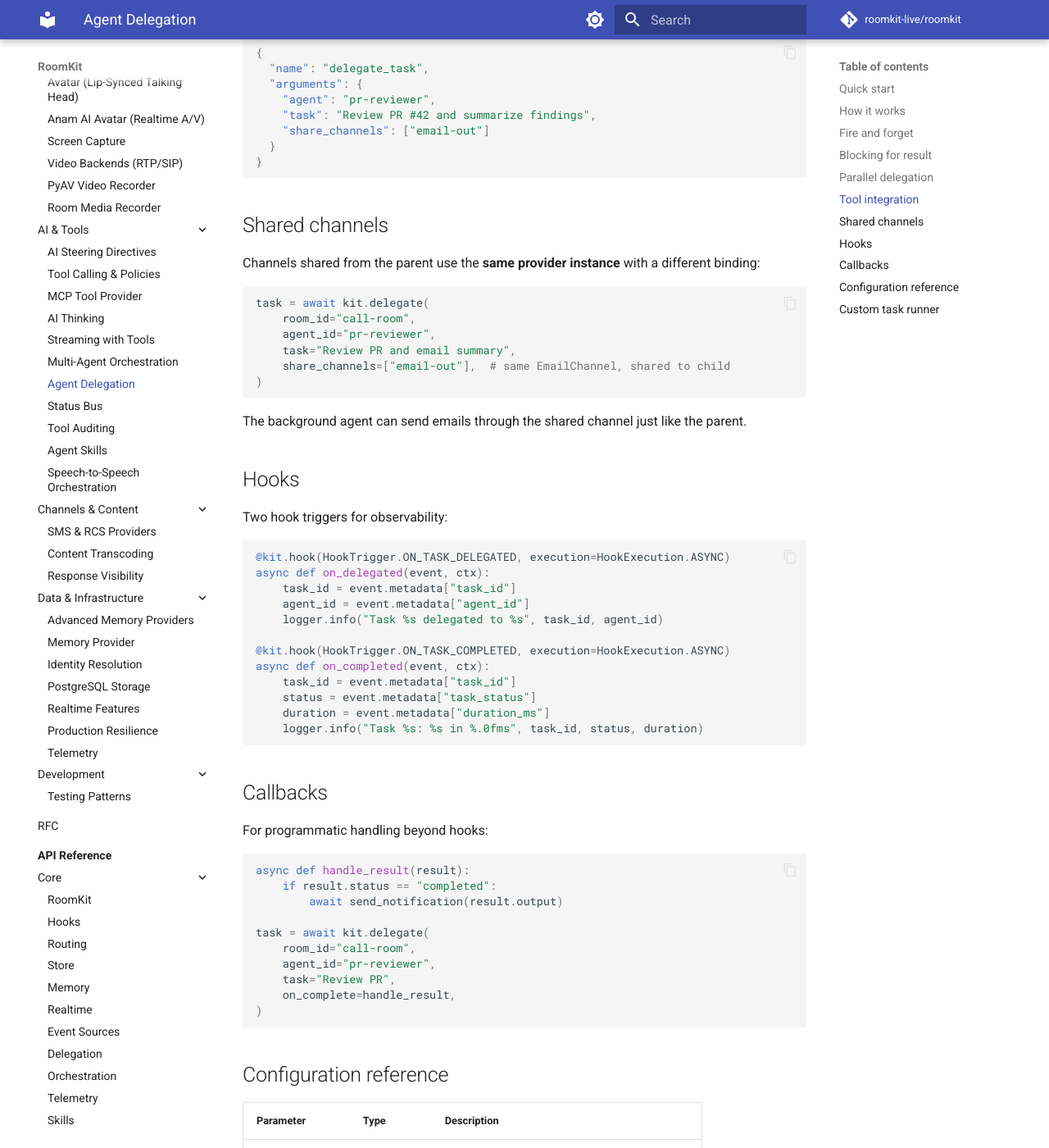
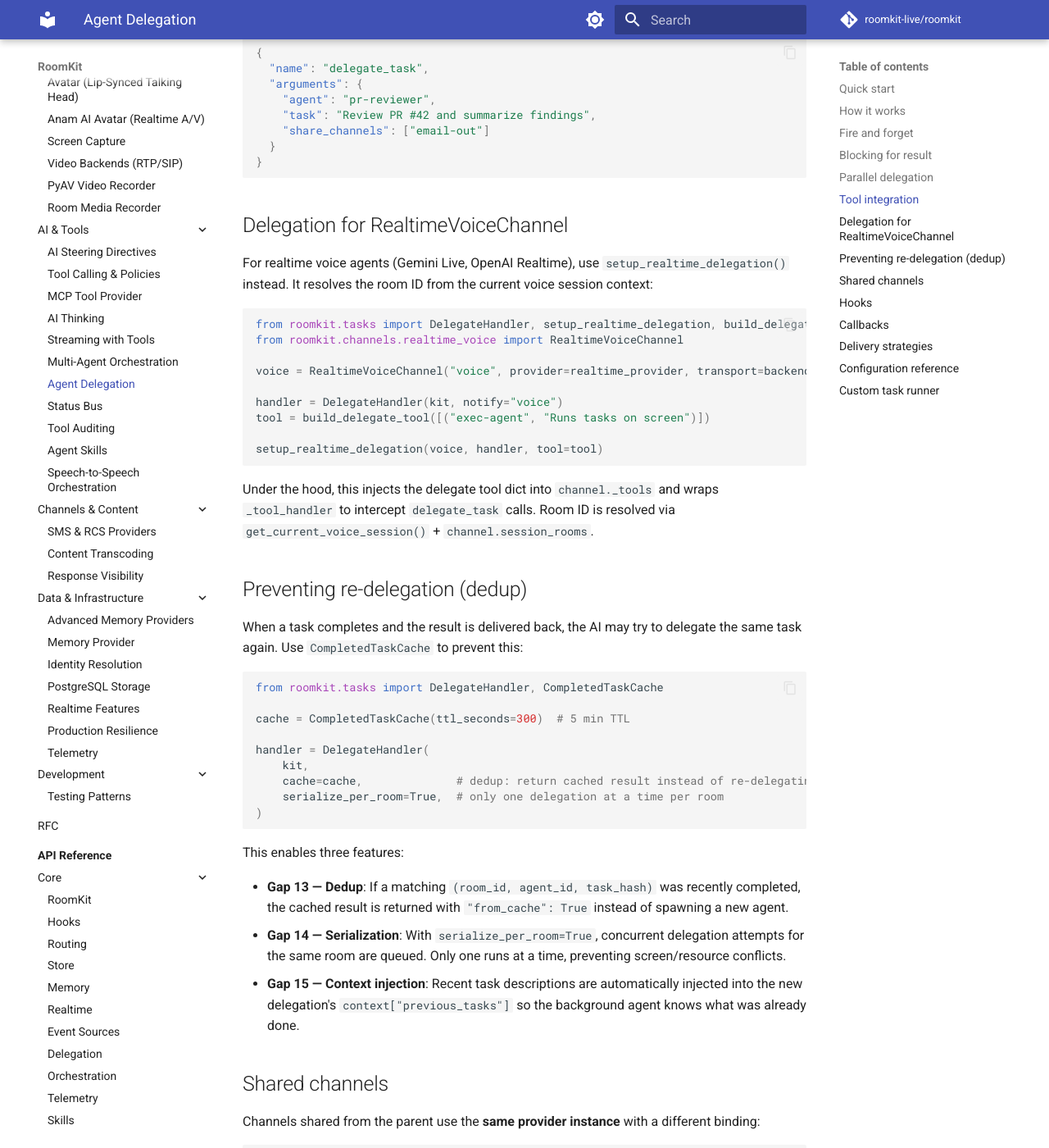
Before and after one commit to roomkit-live/roomkit-docs, an MkDocs documentation site: the page built from docs/guides/agent-delegation.md, in a window 1280 px wide and 1400 px high, scrolled down 2623 px. Shown: the whole window at 82% size. Built offline with MkDocs 1.6.1 and Material for MkDocs 9.7.7, drawn with Linux system fonts in a browser that asks for light colours; comment, search, counter and statistics services are not loaded; some of the changed text lies outside the part shown.

Commit message:
docs: update delegation, realtime voice, vision, and screen tools guides
Add setup_realtime_delegation, CompletedTaskCache, delivery strategies,
realtime vision integration, keyboard layout support, and Gemini schema
cleaning documentation.

Co-Authored-By: Claude Opus 4.6 (1M context) <noreply@anthropic.com>

````diff
--- a/docs/guides/agent-delegation.md
+++ b/docs/guides/agent-delegation.md
@@ -128,6 +128,46 @@ The AI will see a `delegate_task` tool and can call it naturally:
 }
 ```
 
+## Delegation for RealtimeVoiceChannel
+
+For realtime voice agents (Gemini Live, OpenAI Realtime), use `setup_realtime_delegation()` instead. It resolves the room ID from the current voice session context:
+
+```python
+from roomkit.tasks import DelegateHandler, setup_realtime_delegation, build_delegate_tool
+from roomkit.channels.realtime_voice import RealtimeVoiceChannel
+
+voice = RealtimeVoiceChannel("voice", provider=realtime_provider, transport=backend)
+
+handler = DelegateHandler(kit, notify="voice")
+tool = build_delegate_tool([("exec-agent", "Runs tasks on screen")])
+
+setup_realtime_delegation(voice, handler, tool=tool)
+```
+
+Under the hood, this injects the delegate tool dict into `channel._tools` and wraps `_tool_handler` to intercept `delegate_task` calls. Room ID is resolved via `get_current_voice_session()` + `channel.session_rooms`.
+
+## Preventing re-delegation (dedup)
+
+When a task completes and the result is delivered back, the AI may try to delegate the same task again. Use `CompletedTaskCache` to prevent this:
+
+```python
+from roomkit.tasks import DelegateHandler, CompletedTaskCache
+
+cache = CompletedTaskCache(ttl_seconds=300)  # 5 min TTL
+
+handler = DelegateHandler(
+    kit,
+    cache=cache,              # dedup: return cached result instead of re-delegating
+    serialize_per_room=True,  # only one delegation at a time per room
+)
+```
+
+This enables three features:
+
+- **Gap 13 — Dedup**: If a matching `(room_id, agent_id, task_hash)` was recently completed, the cached result is returned with `"from_cache": True` instead of spawning a new agent.
+- **Gap 14 — Serialization**: With `serialize_per_room=True`, concurrent delegation attempts for the same room are queued. Only one runs at a time, preventing screen/resource conflicts.
+- **Gap 15 — Context injection**: Recent task descriptions are automatically injected into the new delegation's `context["previous_tasks"]` so the background agent knows what was already done.
+
 ## Shared channels
 
 Channels shared from the parent use the **same provider instance** with a different binding:
@@ -179,6 +219,28 @@ task = await kit.delegate(
 )
 ```
 
+## Delivery strategies
+
+Control how task results are delivered back to the parent conversation:
+
+```python
+from roomkit.tasks import WaitForIdleDelivery, ImmediateDelivery
+
+# Wait for TTS playback to finish, then deliver
+kit = RoomKit(delivery_strategy=WaitForIdleDelivery())
+
+# Deliver immediately (may interrupt)
+kit = RoomKit(delivery_strategy=ImmediateDelivery(prompt="Task done!"))
+```
+
+| Strategy | Behavior |
+|----------|----------|
+| `ContextOnlyDelivery` | Inject into system prompt, wait for next user turn (default) |
+| `ImmediateDelivery` | Send synthetic inbound message immediately |
+| `WaitForIdleDelivery` | Wait for TTS playback to finish, then send |
+
+All strategies support `RealtimeVoiceChannel` — they detect the channel type and deliver via `inject_text()` instead of `process_inbound()`. For `WaitForIdleDelivery`, realtime voice delivery is immediate since there's no playback queue to wait for.
+
 ## Configuration reference
 
 | Parameter | Type | Description |
````
Also changed, not shown: docs/api/delegation.md (+6 -0 lines), docs/api/providers-ai.md (+6 -0 lines), docs/api/providers-realtime-voice.md (+28 -0 lines), docs/guides/screen-vision-tools.md (+4 -0 lines), docs/guides/video-vision.md (+21 -0 lines).
